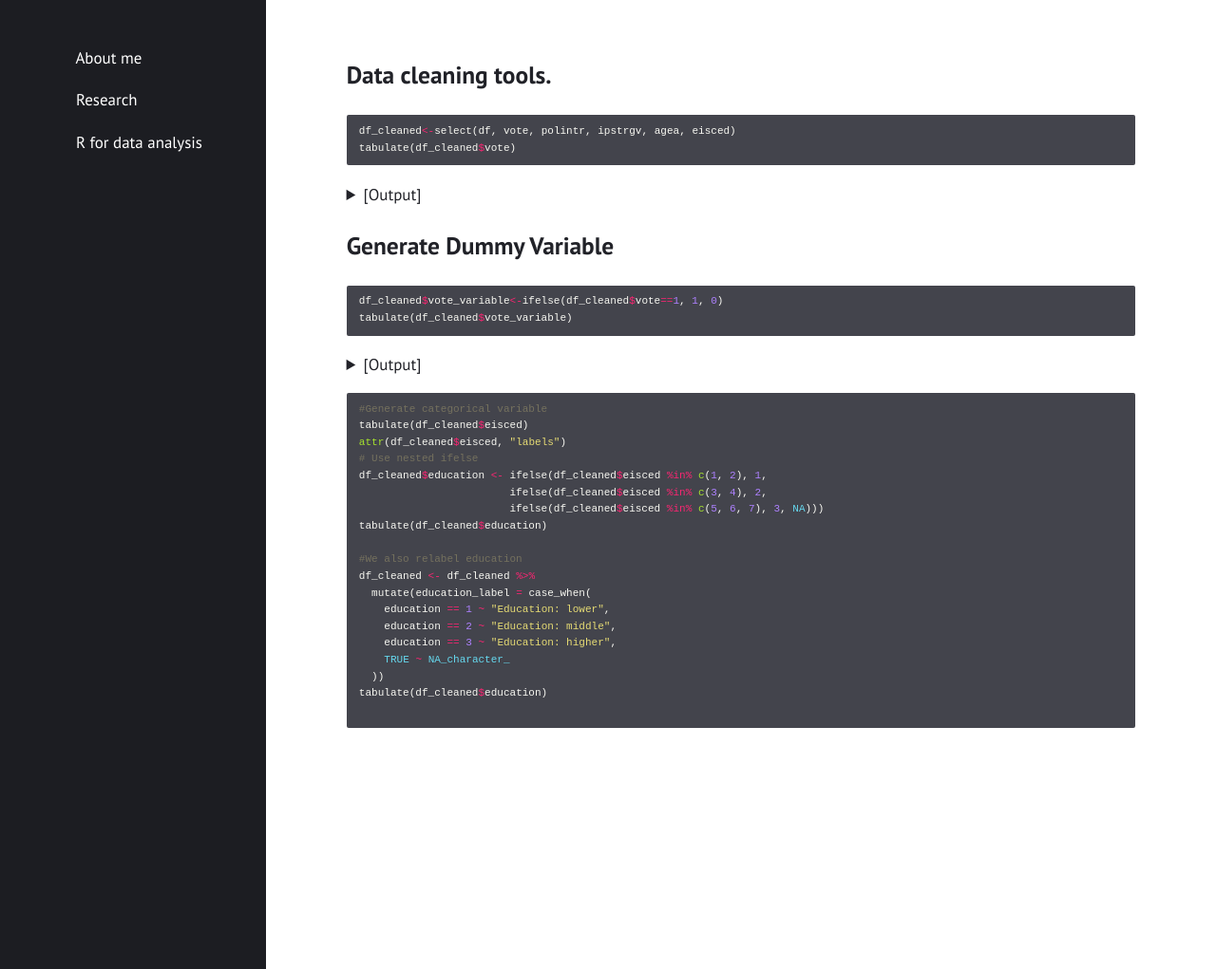
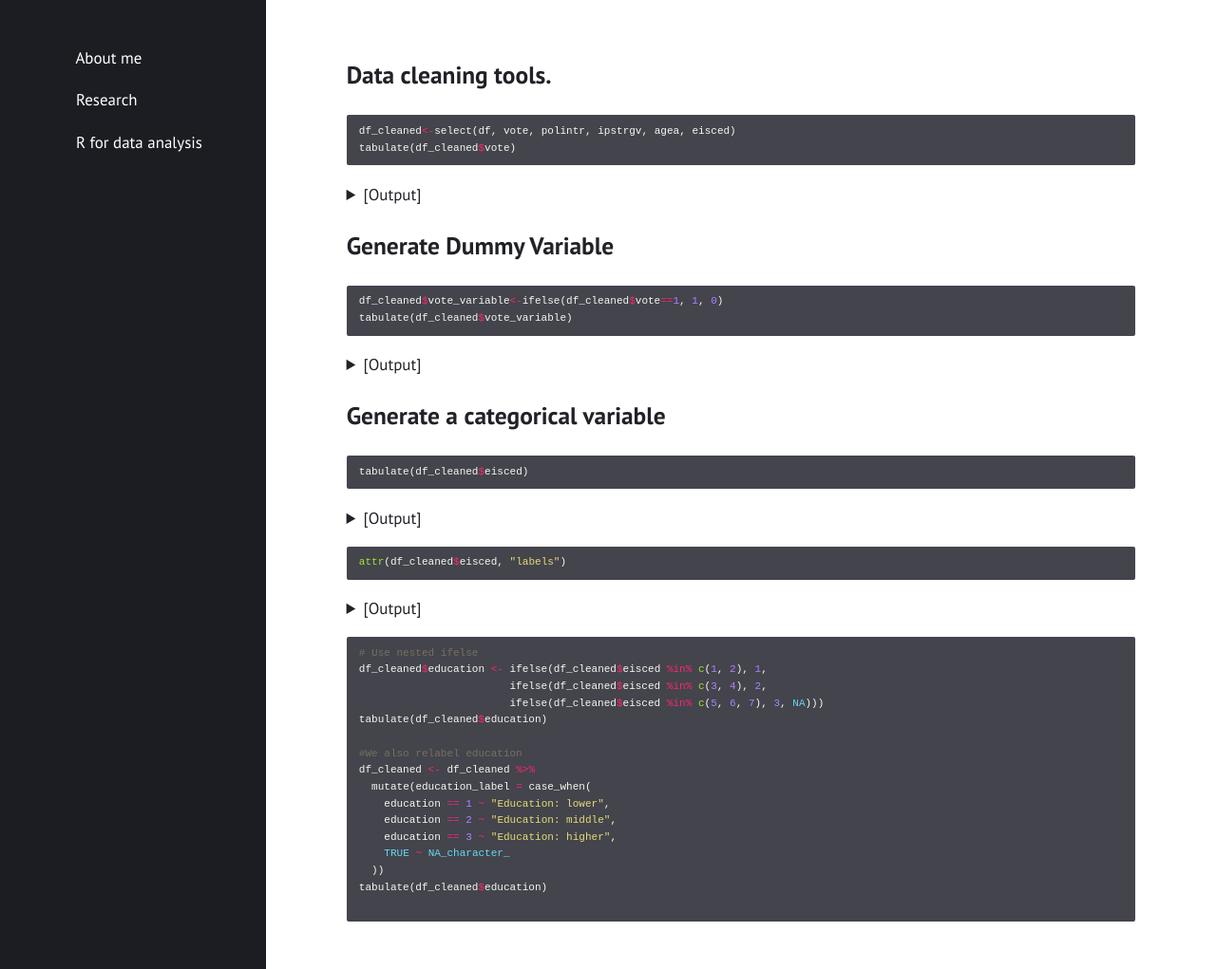
Before and after one commit to gubellom/gubellom.github.io, a Jekyll site: the page built from R files/Manipulation.md, in a window 1280 px wide and 1021 px high. Shown: the whole window at 95% size. Built offline with Jekyll 4.4.1, drawn with Linux system fonts in a browser that asks for light colours; some of the changed lines change nothing that is shown.

Commit message:
Update Manipulation.md
Signed-off-by: Michele Gubello <62111923+gubellom@users.noreply.github.com>

````diff
--- a/R files/Manipulation.md
+++ b/R files/Manipulation.md
@@ -33,7 +33,6 @@ tabulate(df_cleaned$vote_variable)
 ```
 <details>
   <summary>[Output]</summary>
-
   <pre>
   Response Frequency Percentage Cumulative
 1        0     13104      29.52      29.52
@@ -43,12 +42,65 @@ tabulate(df_cleaned$vote_variable)
   </pre>
 </details>
 
+## Generate a categorical variable
+
+```r
+tabulate(df_cleaned$eisced)
+```
+<details>
+  <summary>[Output]</summary>
+  <pre>
+                                              Response Frequency Percentage Cumulative
+1               ES-ISCED I , less than lower secondary      3861       8.70       8.70
+2                         ES-ISCED II, lower secondary      7388      16.64      25.34
+3            ES-ISCED IIIb, lower tier upper secondary      7163      16.14      41.48
+4            ES-ISCED IIIa, upper tier upper secondary      8720      19.65      61.13
+5         ES-ISCED IV, advanced vocational, sub-degree      6265      14.11      75.24
+6      ES-ISCED V1, lower tertiary education, BA level      4760      10.72      85.96
+7  ES-ISCED V2, higher tertiary education, >= MA level      6013      13.55      99.51
+8                                                Other        88       0.20      99.71
+9                                              Refusal        82       0.18      99.89
+10                                          Don't know        39       0.09      99.98
+11                                           No answer         8       0.02     100.00
+12                                               Total     44387     100.00         NA
+  </pre>
+</details>
 
 
 ```r
-#Generate categorical variable
-tabulate(df_cleaned$eisced)
 attr(df_cleaned$eisced, "labels")
+```
+<details>
+  <summary>[Output]</summary>
+  <pre>
+            Not possible to harmonise into ES-ISCED
+                                                  0
+             ES-ISCED I , less than lower secondary
+                                                  1
+                       ES-ISCED II, lower secondary
+                                                  2
+          ES-ISCED IIIb, lower tier upper secondary
+                                                  3
+          ES-ISCED IIIa, upper tier upper secondary
+                                                  4
+       ES-ISCED IV, advanced vocational, sub-degree
+                                                  5
+    ES-ISCED V1, lower tertiary education, BA level
+                                                  6
+ES-ISCED V2, higher tertiary education, >= MA level
+                                                  7
+                                              Other
+                                                 55
+                                            Refusal
+                                                 NA
+                                         Don't know
+                                                 NA
+                                          No answer
+                                                 NA
+  </pre>
+</details>
+
+```r
 # Use nested ifelse
 df_cleaned$education <- ifelse(df_cleaned$eisced %in% c(1, 2), 1,
                         ifelse(df_cleaned$eisced %in% c(3, 4), 2,
````
